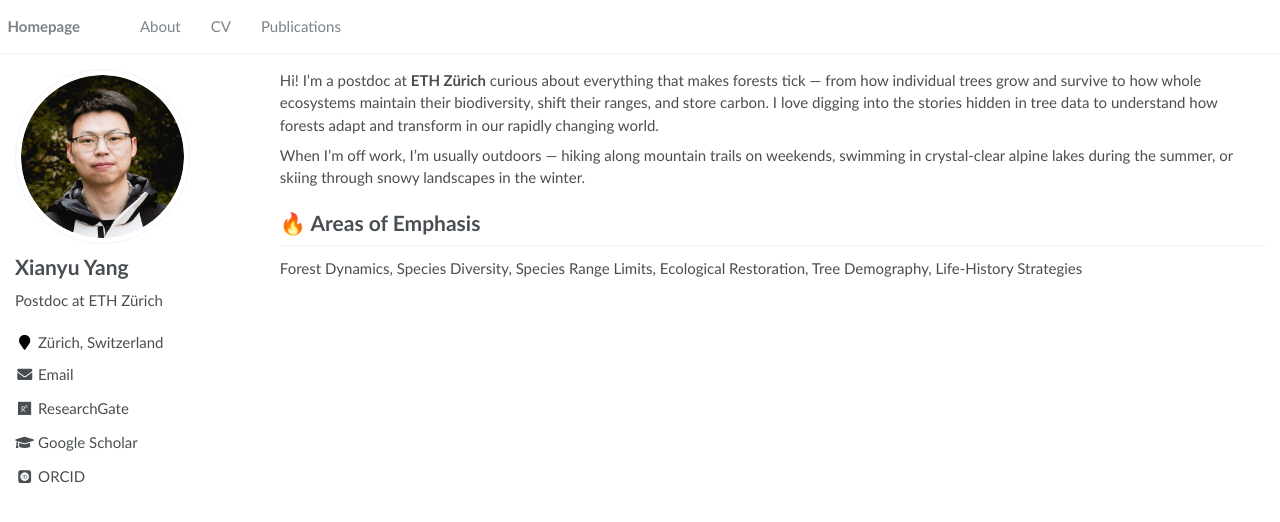
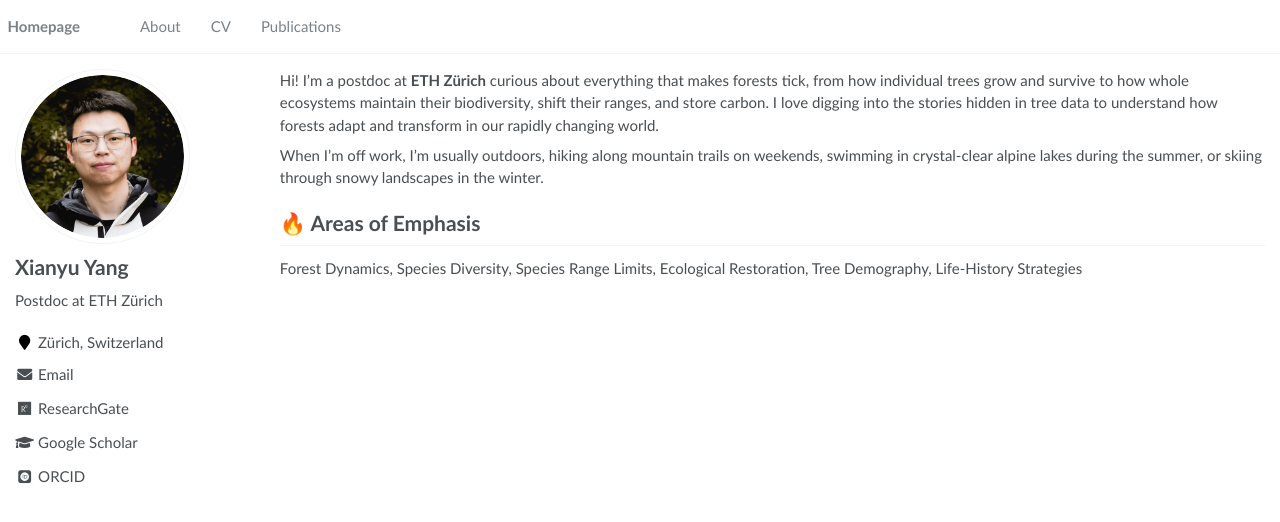
Before and after one commit to Xianyu-Yang/xianyu-yang.github.io, a Jekyll site: the page built from _pages/about.md, in a window 1280 px wide. Shown: the top 522 px of the page. Built offline with Jekyll 4.4.1, drawn with Linux system fonts in a browser that asks for light colours; some web fonts are replaced.

```diff
--- a/_pages/about.md
+++ b/_pages/about.md
@@ -16,9 +16,9 @@ redirect_from:
 {% assign url = gsDataBaseUrl | append: "google-scholar-stats/gs_data_shieldsio.json" %}
 
 <span class='anchor' id='about-me'></span>
-Hi! I’m a postdoc at **ETH Zürich** curious about everything that makes forests tick — from how individual trees grow and survive to how whole ecosystems maintain their biodiversity, shift their ranges, and store carbon. I love digging into the stories hidden in tree data to understand how forests adapt and transform in our rapidly changing world.
+Hi! I’m a postdoc at **ETH Zürich** curious about everything that makes forests tick, from how individual trees grow and survive to how whole ecosystems maintain their biodiversity, shift their ranges, and store carbon. I love digging into the stories hidden in tree data to understand how forests adapt and transform in our rapidly changing world.
 
-When I’m off work, I’m usually outdoors — hiking along mountain trails on weekends, swimming in crystal-clear alpine lakes during the summer, or skiing through snowy landscapes in the winter.
+When I’m off work, I’m usually outdoors, hiking along mountain trails on weekends, swimming in crystal-clear alpine lakes during the summer, or skiing through snowy landscapes in the winter.
 
 # 🔥 Areas of Emphasis
 Forest Dynamics, Species Diversity, Species Range Limits, Ecological Restoration, Tree Demography, Life-History Strategies
```
